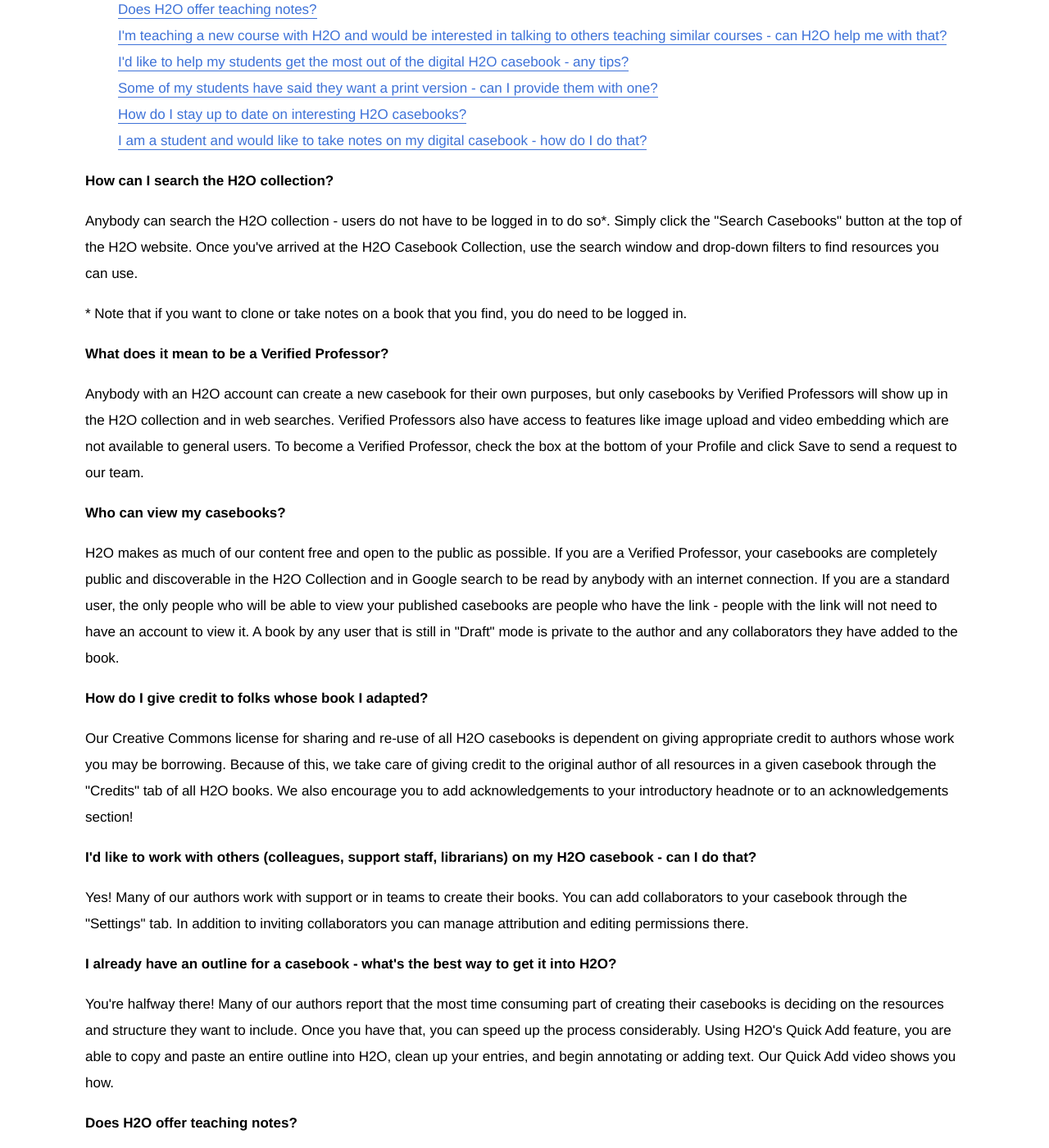
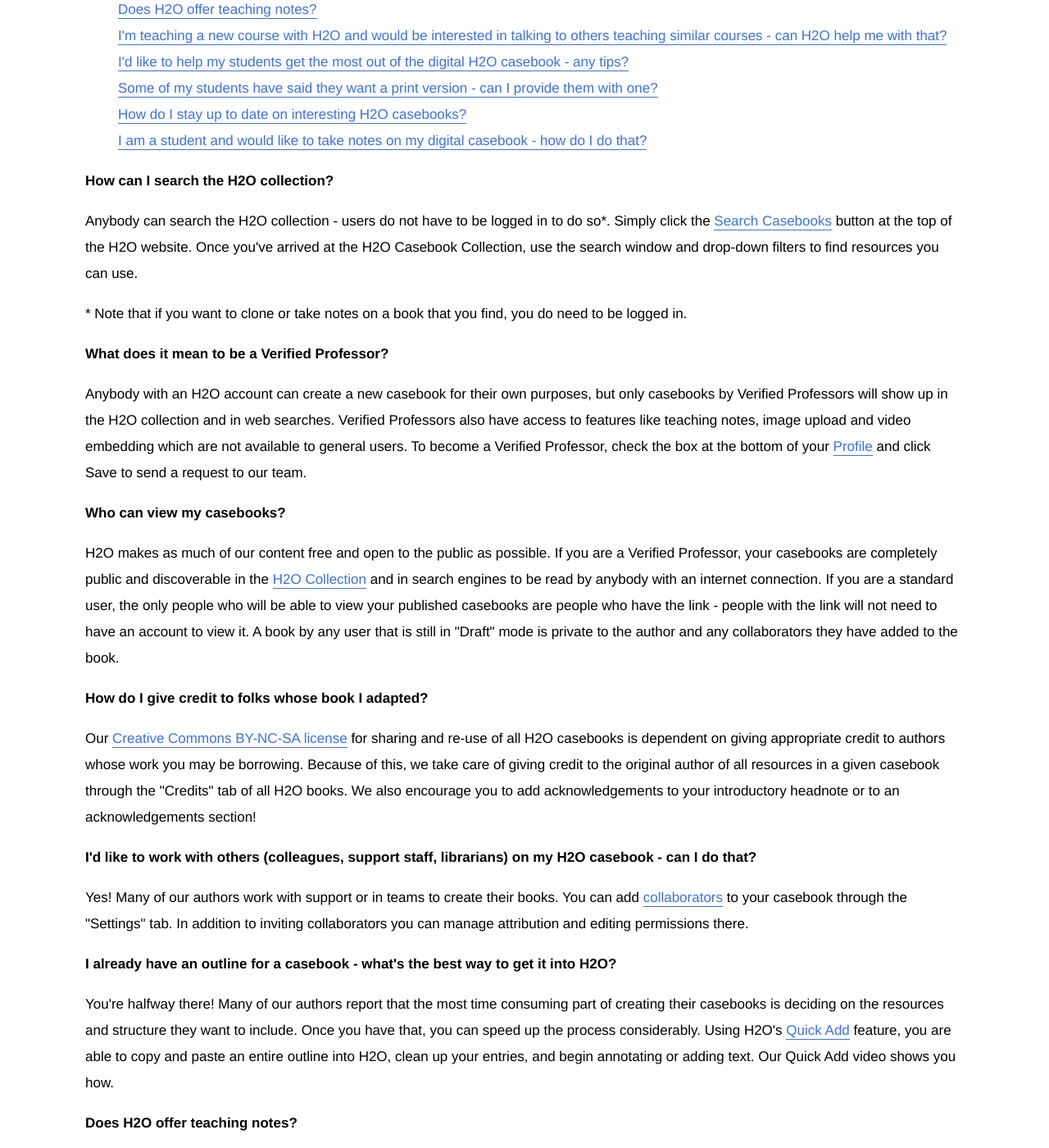
Before and after one commit to harvard-lil/h2o-static, a Jekyll site: the page built from app/glossary.html, in a window 1280 px wide and 1400 px high, scrolled down 538 px. Shown: the whole window at 82% size. Built offline with Jekyll 4.4.1, drawn with Linux system fonts in a browser that asks for light colours; comment, search, counter and statistics services are not loaded; some of the changed text lies outside the part shown.

Commit message:
Updates to FAQs
Added hyperlinks to help guide

```diff
--- a/app/glossary.html
+++ b/app/glossary.html
@@ -30,24 +30,24 @@ sharing-image: images/h2o-logo.svg
     </ul>
 
     <h3 id="search">How can I search the H2O collection?</h3>
-    <p>Anybody can search the H2O collection - users do not have to be logged in to do so*. Simply click the "Search Casebooks" button at the top of the H2O website. Once you've arrived at the H2O Casebook Collection, use the search window and drop-down filters to find resources you can use.
+    <p>Anybody can search the H2O collection - users do not have to be logged in to do so*. Simply click the <a href=https://opencasebook.org/search/>Search Casebooks</a> button at the top of the H2O website. Once you've arrived at the H2O Casebook Collection, use the search window and drop-down filters to find resources you can use.
         <p>* Note that if you want to clone or take notes on a book that you find, you do need to be logged in.</p>
 
     <h3 id="verified-professor">What does it mean to be a Verified Professor?</h3>
-    <p>Anybody with an H2O account can create a new casebook for their own purposes, but only casebooks by Verified Professors will show up in the H2O collection and in web searches. Verified Professors also have access to features like image upload and video embedding which are not available to general users. To become a Verified Professor, check the box at the bottom of your Profile and click Save to send a request to our team.</p>
+    <p>Anybody with an H2O account can create a new casebook for their own purposes, but only casebooks by Verified Professors will show up in the H2O collection and in web searches. Verified Professors also have access to features like teaching notes, image upload and video embedding which are not available to general users. To become a Verified Professor, check the box at the bottom of your <a href=https://opencasebook.org/accounts/edit/>Profile</a> and click Save to send a request to our team.</p>
 
     <h3 id="who-can-view">Who can view my casebooks?</h3>
-    <p>H2O makes as much of our content free and open to the public as possible. If you are a Verified Professor, your casebooks are completely public and discoverable in the H2O Collection and in Google search to be read by anybody with an internet connection. If you are a standard user, the only people who will be able to view your published casebooks are people who have the link - people with the link will not need to have an account to view it. A book by any user that is still in "Draft" mode is private to the author and any collaborators they have added to the book.
+    <p>H2O makes as much of our content free and open to the public as possible. If you are a Verified Professor, your casebooks are completely public and discoverable in the <a href=https://opencasebook.org/search/>H2O Collection</a> and in search engines to be read by anybody with an internet connection. If you are a standard user, the only people who will be able to view your published casebooks are people who have the link - people with the link will not need to have an account to view it. A book by any user that is still in "Draft" mode is private to the author and any collaborators they have added to the book.
     </p>
 
     <h3 id="adaptation-credit">How do I give credit to folks whose book I adapted?</h3>
-    <p>Our Creative Commons license for sharing and re-use of all H2O casebooks is dependent on giving appropriate credit to authors whose work you may be borrowing. Because of this, we take care of giving credit to the original author of all resources in a given casebook through the "Credits" tab of all H2O books. We also encourage you to add acknowledgements to your introductory headnote or to an acknowledgements section!</p>
+    <p>Our <a href=https://creativecommons.org/licenses/by-nc-sa/2.0/>Creative Commons BY-NC-SA license</a> for sharing and re-use of all H2O casebooks is dependent on giving appropriate credit to authors whose work you may be borrowing. Because of this, we take care of giving credit to the original author of all resources in a given casebook through the "Credits" tab of all H2O books. We also encourage you to add acknowledgements to your introductory headnote or to an acknowledgements section!</p>
 
     <h3 id="collaboration">I'd like to work with others (colleagues, support staff, librarians) on my H2O casebook - can I do that?</h3>
-    <p>Yes! Many of our authors work with support or in teams to create their books. You can add collaborators to your casebook through the "Settings" tab. In addition to inviting collaborators you can manage attribution and editing permissions there. </p>
+    <p>Yes! Many of our authors work with support or in teams to create their books. You can add <a href=https://about.opencasebook.org/making-casebooks/#casebook-collaborators>collaborators</a> to your casebook through the "Settings" tab. In addition to inviting collaborators you can manage attribution and editing permissions there. </p>
 
     <h3 id="adding-outline">I already have an outline for a casebook - what's the best way to get it into H2O?</h3>
-    <p>You're halfway there! Many of our authors report that the most time consuming part of creating their casebooks is deciding on the resources and structure they want to include. Once you have that, you can speed up the process considerably. Using H2O's Quick Add feature, you are able to copy and paste an entire outline into H2O, clean up your entries, and begin annotating or adding text. Our Quick Add video shows you how.</p>
+    <p>You're halfway there! Many of our authors report that the most time consuming part of creating their casebooks is deciding on the resources and structure they want to include. Once you have that, you can speed up the process considerably. Using H2O's <a href=https://about.opencasebook.org/making-casebooks/#quick-add>Quick Add</a> feature, you are able to copy and paste an entire outline into H2O, clean up your entries, and begin annotating or adding text. Our Quick Add video shows you how.</p>
 
     <h3 id="teaching-notes">Does H2O offer teaching notes?</h3>
     <p>Verified Professors in H2O are able to view teaching notes from other professors directly in that professor's H2O casebook. As they choose to do so, Verified Professors can add teaching notes to their casebooks to give others the tools they need to pick up the material and start teaching. These can be found in sections throughout the book that are only viewable by other Verified Professors. View this example. </p>
```
Also changed, not shown: other parts of app/glossary.html (+4 -4 lines).
